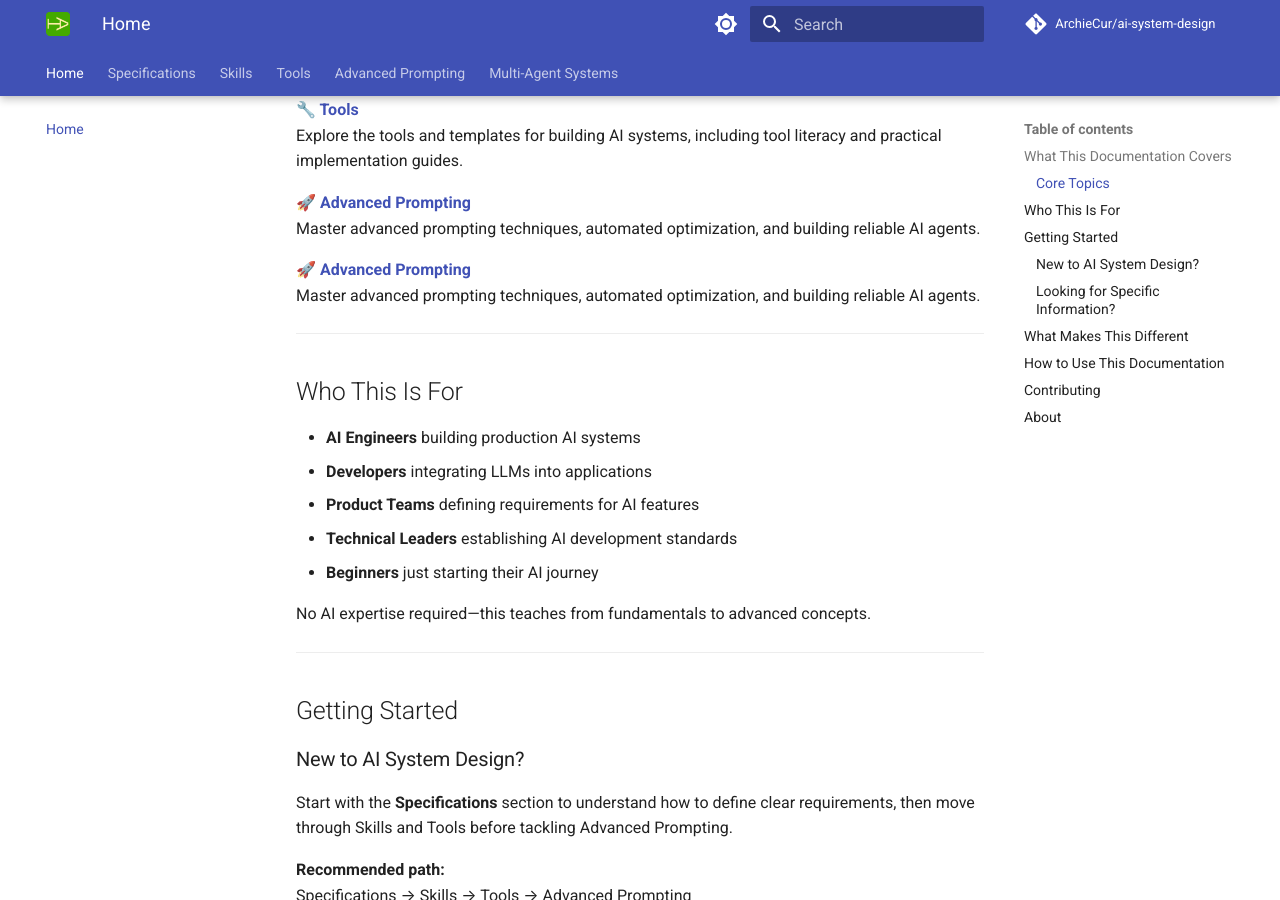
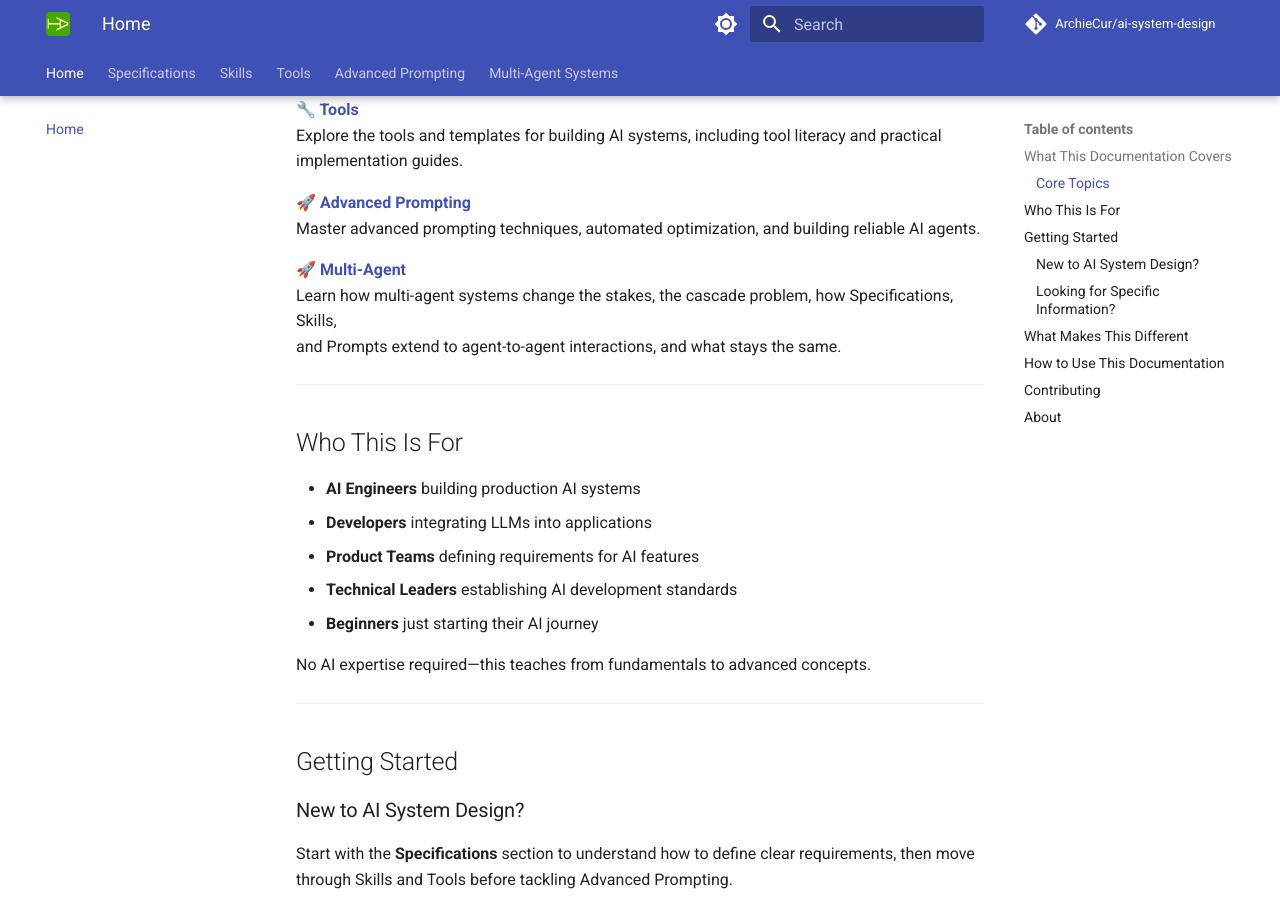
Before and after one commit to ArchieCur/ai-system-design, an MkDocs documentation site: the page built from docs/index.md, in a window 1280 px wide and 900 px high, scrolled down 639 px. Built offline with MkDocs 1.6.1 and Material for MkDocs 9.7.7, drawn with Linux system fonts in a browser that asks for light colours; comment, search, counter and statistics services are not loaded.

Commit message:
Update index.md

```diff
--- a/docs/index.md
+++ b/docs/index.md
@@ -22,8 +22,9 @@ Explore the tools and templates for building AI systems, including tool literacy
 **🚀 [Advanced Prompting](advanced-prompting/andvanced-prompting-index.md)**
 Master advanced prompting techniques, automated optimization, and building reliable AI agents.
 
-**🚀 [Advanced Prompting](multi-agent/multi-agent-index.md)**
-Master advanced prompting techniques, automated optimization, and building reliable AI agents.
+**🚀 [Multi-Agent](multi-agent/multi-agent-index.md)**
+Learn how multi-agent systems change the stakes, the cascade problem, how Specifications, Skills,
+and Prompts extend to agent-to-agent interactions, and what stays the same.
 
 ---
 
```
